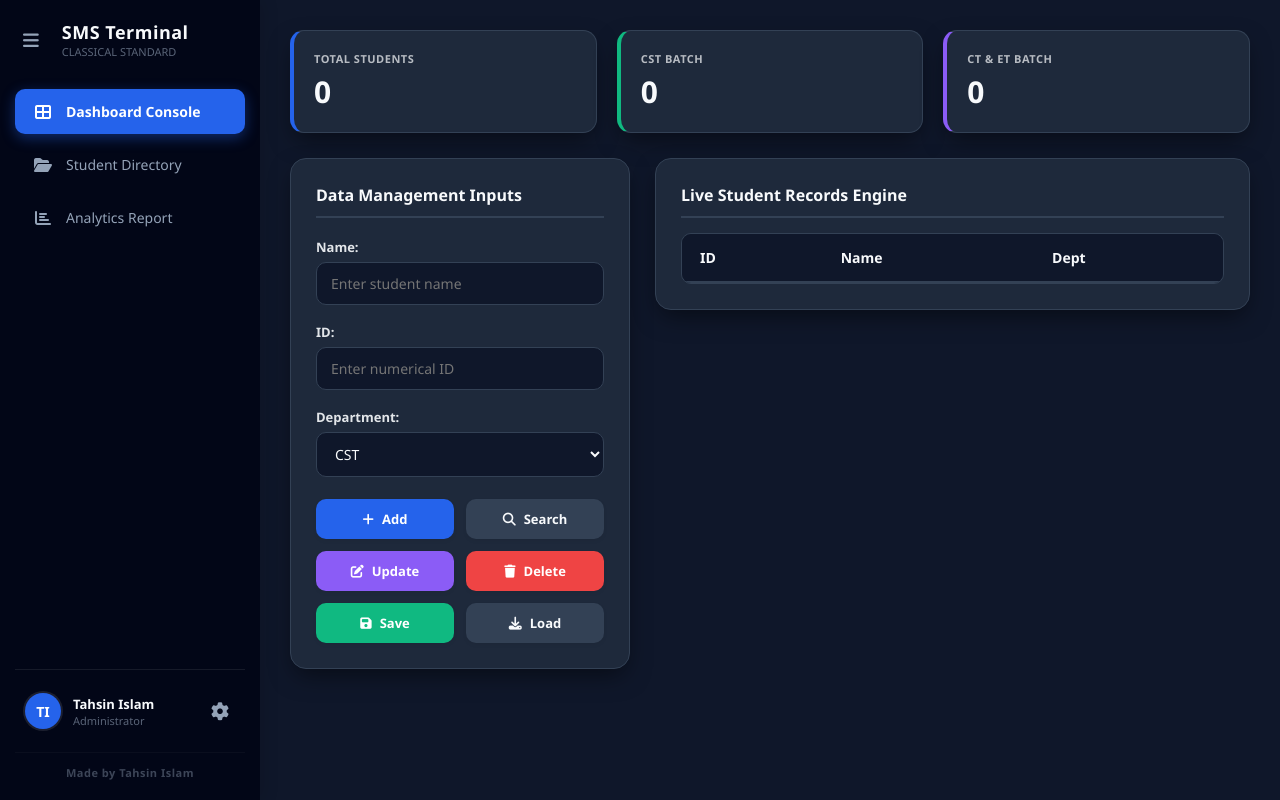
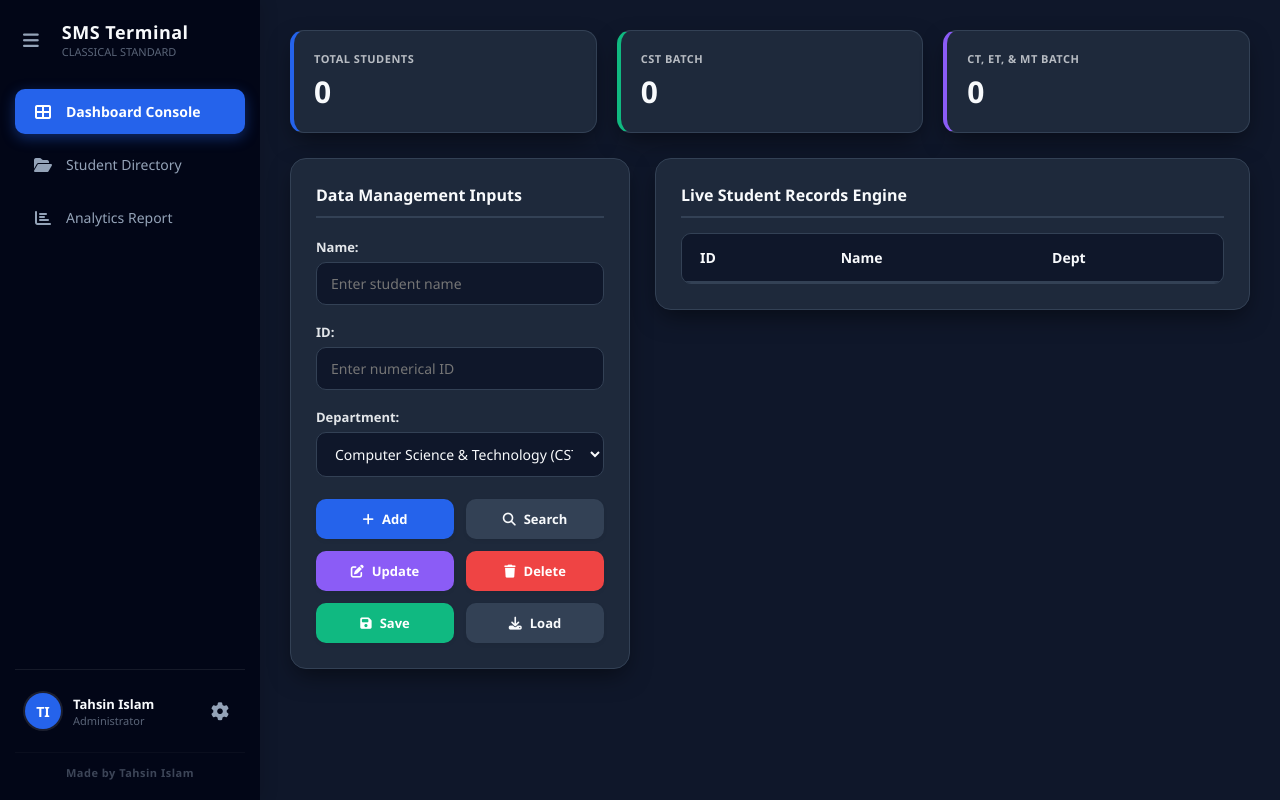
Before and after one commit to Tahsin-23/student-management, a plain HTML site: page index.html in a window 1280 px wide. Drawn offline with Linux system fonts and the light colour scheme.

Commit message:
Update batch names and options in index.html

```diff
--- a/index.html
+++ b/index.html
@@ -770,7 +770,7 @@
                 <h3 id="count-cst">0</h3>
             </div>
             <div class="stat-card" style="border-left: 4px solid var(--accent-purple);">
-                <span>CT & ET Batch</span>
+                <span>CT, ET, & MT Batch</span>
                 <h3 id="count-others">0</h3>
             </div>
         </div>
@@ -796,9 +796,10 @@
                     <div class="form-group">
                         <label for="studentDept">Department:</label>
                         <select id="studentDept" class="form-control">
-                            <option value="CST">CST</option>
-                            <option value="CT">CT</option>
-                            <option value="ET">ET</option>
+                            <option value="CST">Computer Science & Technology (CST)</option>
+                            <option value="CT">Civil Technology(CT)</option>
+                            <option value="ET">Electrical Technology(ET)</option>
+                          <option value="MT">Machanical Technology(MT)</option>
                         </select>
                     </div>
 
@@ -872,7 +873,7 @@
 
                 <div class="progress-group">
                     <div class="progress-labels">
-                        <span>Other Engineering Units (CT & ET)</span>
+                        <span>Other Engineering Units (CT, ET, & MT Batch)</span>
                         <span id="ratio-others">0%</span>
                     </div>
                     <div class="progress-bar-bg">
```
